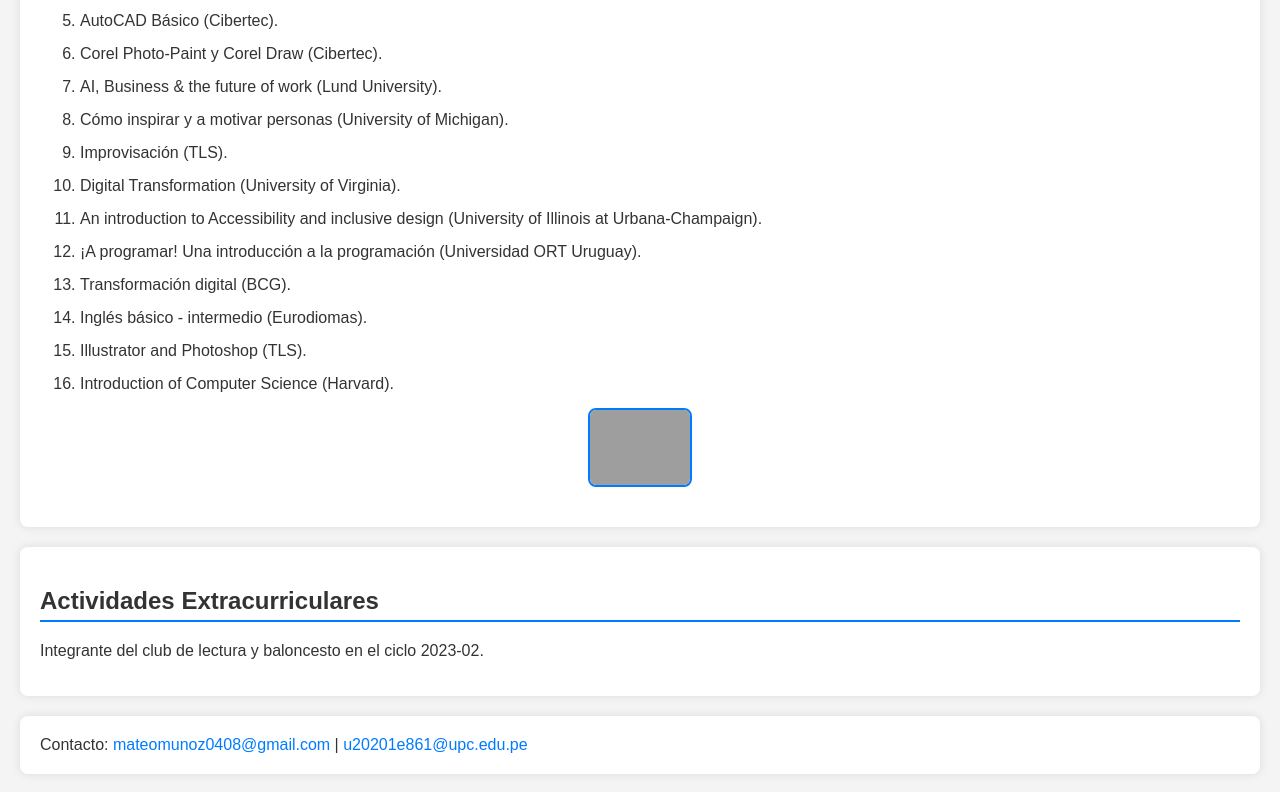
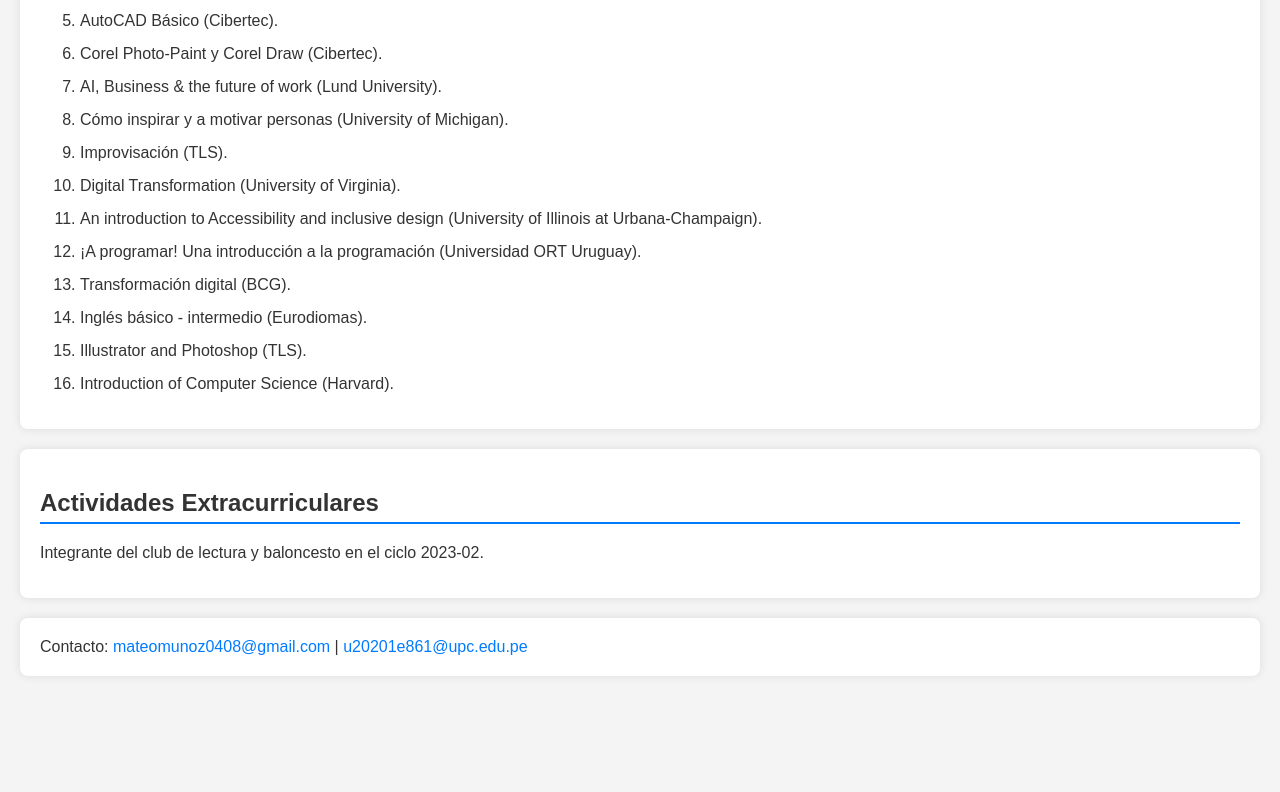
Before and after one commit to Mateomunoz0408/cv-mateo, a plain HTML site: page index.html in a window 1280 px wide. Shown: the part 1760-2552 px from the top of the page. After the commit the page ends 2456 px from the top, so only its background shows below. Drawn offline with Linux system fonts and the light colour scheme; grey boxes are pictures that could not be loaded.

Commit message:
1.04
Changing some features

```diff
--- a/index.html
+++ b/index.html
@@ -101,11 +101,11 @@
                 </ol>
             </li>
             <!-- Begin: HubSpot Academy - Inbound Sales Badge -->
-            <div class='academy-badge'>
+            <!-- <div class='academy-badge'>
                 <a href='https://app.hubspot.com/academy/achievements/t3tts0qv/en/1/mateo-munoz/inbound-sales' title='Inbound Sales'>
                     <img src='https://hubspot-credentials-na1.s3.amazonaws.com/prod/badges/user/5624846d83fd46faa038af75f12ad65b.png' alt='Inbound Sales Badge'/>
                 </a>
-            </div>
+            </div> -->
             <!-- End: HubSpot Academy - Inbound Sales Badge -->
         </ul>
     </section>
--- a/styles.css
+++ b/styles.css
@@ -50,7 +50,7 @@ a:hover {
 }
 
 /* New style for HubSpot Academy Badge */
-.academy-badge {
+/* .academy-badge {
     margin-top: 10px;
     text-align: center;
 }
@@ -60,4 +60,4 @@ a:hover {
     height: auto;
     border: 2px solid #007BFF;
     border-radius: 8px;
-}
+} */
```
